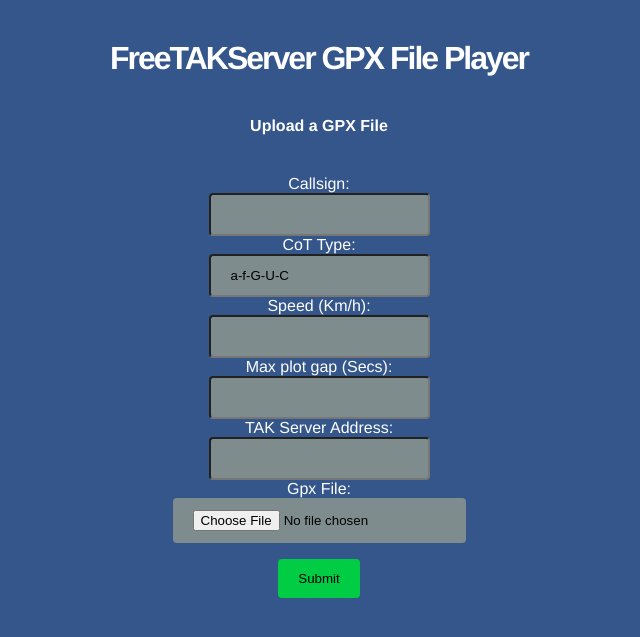
After one commit to FreeTAKTeam/FreeTAKServer-Simulator-UI-Example, a Flask app: page /gpx in a window 1280 px wide. The commit adds this page. Shown: the top 637 px of the page, without its empty margins (321-961 px from the left). Run offline with Flask 2, Linux system fonts and the light colour scheme.

```diff
--- a/app.py
+++ b/app.py
@@ -2,9 +2,8 @@ import os
 import random
 from flask import Flask, flash, session, request, redirect, render_template, send_file
 from werkzeug.utils import secure_filename
-from ftssim import gpx
+from ftssim import gpx, wander
 from threading import Thread
-
 
 app = Flask(__name__)
 app.secret_key = os.urandom(24)
@@ -19,10 +18,20 @@ def allowed_file(filename):
 
 @app.route('/')
 def upload_form():
-    return render_template('upload.html')
+    return render_template('index.html')
 
 
-@app.route('/', methods=['POST'])
+@app.route('/gpx')
+def gpx_form():
+    return render_template('gpx.html')
+
+
+@app.route('/wander')
+def wander_form():
+    return render_template('wander.html')
+
+
+@app.route('/gpx', methods=['POST'])
 def upload_file():
     if request.method == 'POST':
         # check if the post request has the file part
@@ -60,6 +69,27 @@ def upload_file():
             return redirect('/')
 
 
+@app.route('/wander', methods=['POST'])
+def submit_wander():
+    if request.method == 'POST':
+        gap = request.form.get("gap")
+        speed = request.form.get("kph")
+        total_distance = request.form.get("total_distance")
+        distance_between_change = request.form.get("distance_between_change")
+        start_lat = request.form.get("start_lat")
+        start_lon = request.form.get("start_lon")
+        server = request.form.get("server")
+        callsign = request.form.get("callsign")
+        cot_type = request.form.get("cot_type")
+        wanderer = wander.Wander(server, total_distance_km=int(total_distance),
+                                 distance_between_change=int(distance_between_change), callsign=callsign,
+                                 speed_kph=int(speed), max_time_step_secs=int(gap), start_lat=float(start_lat),
+                                 start_lon=float(start_lon), cot_type=cot_type)
+        t1 = Thread(target=wanderer.start_wandering)
+        t1.start()
+        return redirect('/')
+
+
 @app.route('/failed')
 def failed():
     return render_template('failed.html')
--- a/static/css/main.css
+++ b/static/css/main.css
@@ -6,12 +6,21 @@ body {
 }
 body {
   background-color: #34568b;
+  text-align: center;
 }
 form {
     margin-top: 40px;
   text-align: center;
 }
 input[type=submit] {
+  background-color: #00cc44;
+  color: #000000;
+  padding: 12px 20px;
+  border: none;
+  border-radius: 4px;
+  cursor: pointer;
+}
+button{
   background-color: #00cc44;
   color: #000000;
   padding: 12px 20px;
--- /dev/null
+++ b/templates/gpx.html
@@ -0,0 +1,34 @@
+<!doctype html>
+    <html>
+  <head>
+       <body>
+<title>FTS GPX Player</title>
+     <link rel="stylesheet" href="{{ url_for('static', filename='css/main.css') }}">
+  </head>
+<h2>FreeTAKServer GPX File Player</h2>
+<h4>Upload a GPX File</h4>
+<form method="post" action="/gpx" enctype="multipart/form-data">
+    <dl>
+		<p>
+            <label for="callsign">Callsign:</label><br>
+            <input type="text" id="callsign" name="callsign" required><br>
+            <label for="cot_type">CoT Type:</label><br>
+            <input type="text" id="cot_type" name="callsign" value="a-f-G-U-C" required><br>
+            <label for="kph">Speed (Km/h):</label><br>
+            <input type="number" id="kph" name="kph" required><br>
+            <label for="gap">Max plot gap (Secs):</label><br>
+            <input type="number" id="gap" name="gap" required><br>
+            <label for="server">TAK Server Address:</label><br>
+            <input type="text" id="server" name="server" required><br>
+            <label for="gpx">Gpx File:</label><br>
+            <input type="file" accept=".gpx" name="file" id="gpx" autocomplete="off" required></br>
+
+		</p>
+    </dl>
+    <p>
+		<input type="submit" value="Submit">
+	</p>
+<br>
+</form>
+   </body>
+</html>
```
Also changed, not shown: templates/index.html (added, +13 -0 lines), templates/wander.html (renamed from templates/upload.html, +12 -7 lines).
